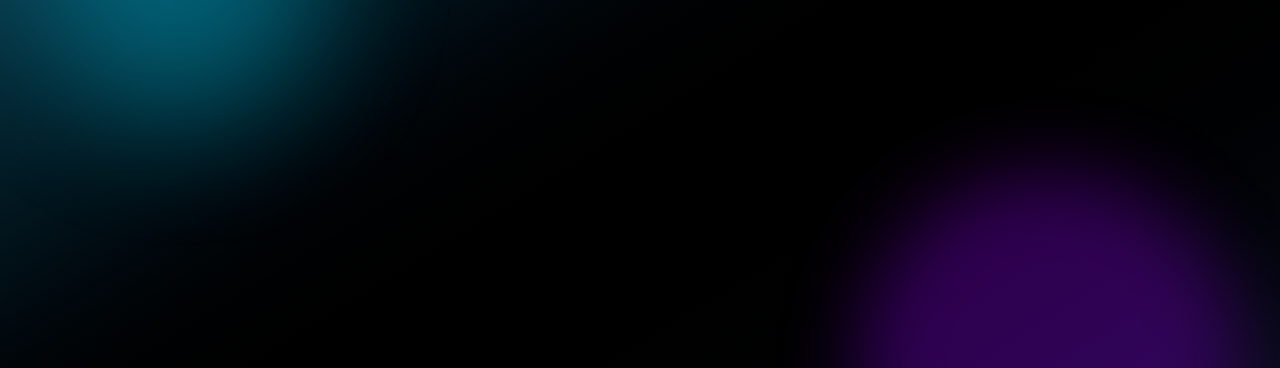
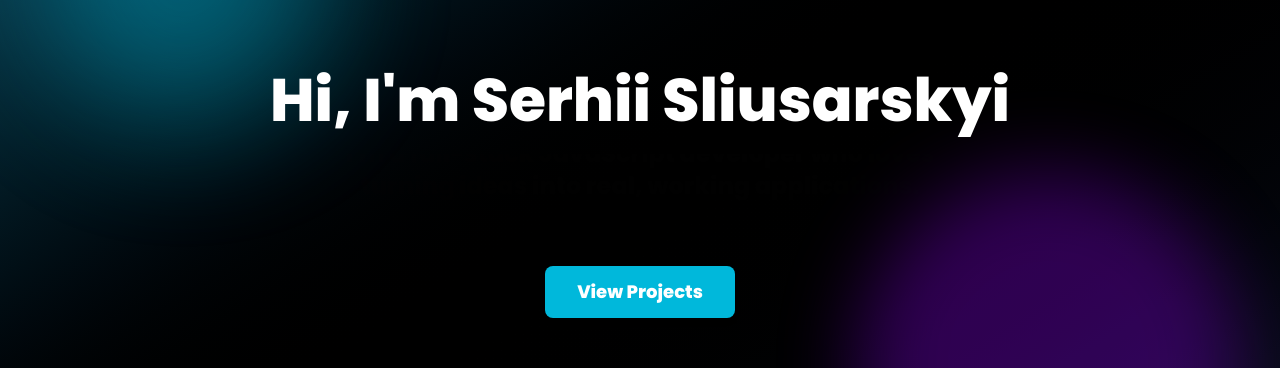
Before and after one commit to forkhelloworld/portfolio-nextjs, a Next.js app: page / in a window 1280 px wide. Shown: the part 206-574 px from the top of the page. Built offline with nearby package versions, Linux system fonts and the light colour scheme.

Commit message:
feat: hero section

```diff
--- /dev/null
+++ b/src/components/HeroSection.tsx
@@ -0,0 +1,52 @@
+'use client';
+
+import { useState, useEffect } from "react";
+import { motion, AnimatePresence } from "framer-motion";
+
+export default function HeroSection() {
+  const carouselTexts = [
+    "I'm a full-stack JavaScript developer who loves turning ideas into real, working applications.",
+    "I enjoy building projects for the web — from interactive user interfaces to complete backend systems.",
+    "My main focus is creating apps that are easy to use and solve real problems.",
+    "I'm always curious, always learning, and always exploring new ways to build cool stuff.",
+    "Let's create something amazing together!"
+  ];
+  const [index, setIndex] = useState(0);
+
+  useEffect(() => {
+    const interval = setInterval(() => {
+      setIndex((prev) => (prev + 1) % carouselTexts.length);
+    }, 5000);
+    return () => clearInterval(interval);
+  }, []);
+
+  return (
+    <motion.section
+      initial={{ opacity: 0, y: 40 }}
+      animate={{ opacity: 1, y: 0 }}
+      transition={{ duration: 0.8, ease: 'easeOut' }}
+      className="flex flex-col items-center justify-center min-h-[100vh] text-center gap-6 px-4"
+    >
+      <h1 className="text-4xl sm:text-5xl md:text-6xl font-extrabold text-white">
+        Hi, I'm Serhii Sliusarskyi
+      </h1>
+      <div className="h-[4.5rem] flex items-center justify-center overflow-hidden">
+        <AnimatePresence mode="wait">
+          <motion.p
+            key={index}
+            className="text-lg sm:text-xl md:text-2xl text-white/80 max-w-2xl"
+            initial={{ opacity: 0, y: 20 }}
+            animate={{ opacity: 1, y: 0 }}
+            exit={{ opacity: 0, y: -20 }}
+            transition={{ duration: 0.5 }}
+          >
+            {carouselTexts[index]}
+          </motion.p>
+        </AnimatePresence>
+      </div>
+      <a href="#projects" className="mt-4 inline-block px-8 py-3 bg-cyan-500 text-white font-semibold rounded-lg shadow-md hover:bg-cyan-600 transition-colors text-lg">
+        View Projects
+      </a>
+    </motion.section>
+  )
+}
```
